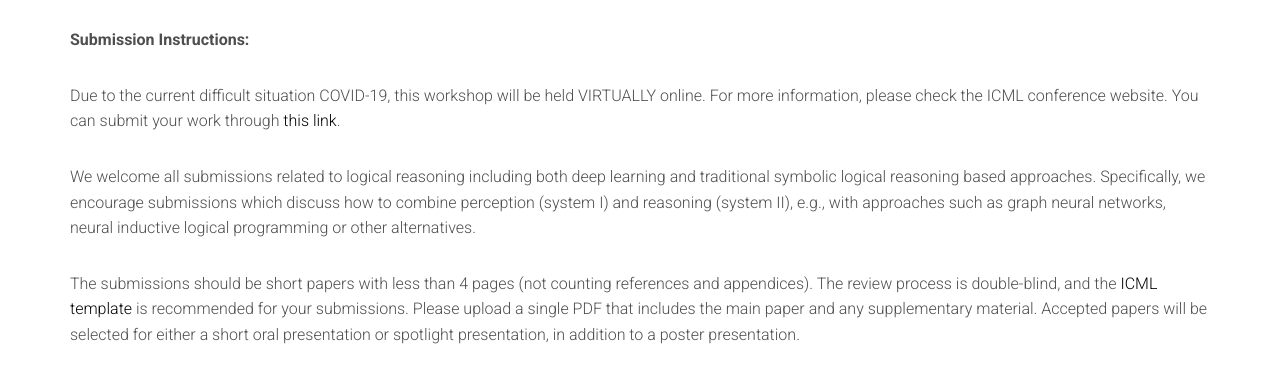
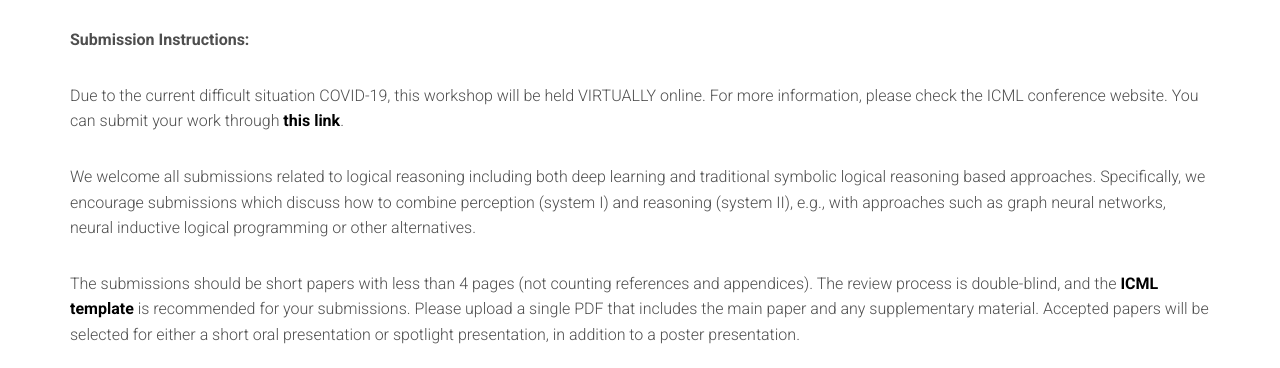
Before and after one commit to LogicalReasoningGNN/LogicalReasoningGNN.github.io, a website: page index.html in a window 1280 px wide. Shown: the part 3723-4091 px from the top of the page. Drawn offline with Linux system fonts and the light colour scheme; files whose address does not match are found by name.

Commit message:
Update index.html

```diff
--- a/index.html
+++ b/index.html
@@ -236,11 +236,11 @@
 
                     <p><b>Submission Instructions:</b></p>
 
-                    <p>Due to the current difficult situation COVID-19, this workshop will be held VIRTUALLY online. For more information, please check the  ICML conference website. You can submit your work through <a href="https://cmt3.research.microsoft.com/ILRGNN2020/">this link</a>.</p>
+                    <p>Due to the current difficult situation COVID-19, this workshop will be held VIRTUALLY online. For more information, please check the  ICML conference website. You can submit your work through <a href="https://cmt3.research.microsoft.com/ILRGNN2020/"><b>this link</b></a>.</p>
 
                     <p>We welcome all submissions related to logical reasoning including both deep learning  and traditional symbolic logical reasoning based approaches. Specifically, we encourage submissions which discuss how to combine perception (system I) and reasoning (system II), e.g., with approaches such as graph neural networks, neural inductive logical programming or other alternatives.</p>
 
-                    <p>The submissions should be short papers with less than 4 pages (not counting references and appendices). The review process is double-blind, and the <a href="https://icml.cc/Conferences/2020/StyleAuthorInstructions">ICML template</a> is recommended for your submissions. Please upload a single PDF that includes the main paper and any supplementary material.  Accepted papers will be selected for either a short oral presentation or spotlight presentation, in addition to a poster presentation.</p>
+                    <p>The submissions should be short papers with less than 4 pages (not counting references and appendices). The review process is double-blind, and the <a href="https://icml.cc/Conferences/2020/StyleAuthorInstructions"><b>ICML template</b></a> is recommended for your submissions. Please upload a single PDF that includes the main paper and any supplementary material.  Accepted papers will be selected for either a short oral presentation or spotlight presentation, in addition to a poster presentation.</p>
 
                     <p>If you have any questions, please reach out to the co-chairs of the workshop by the following email address:<br>
                     Jian Tang: jian.tang@hec.ca<br>
```
